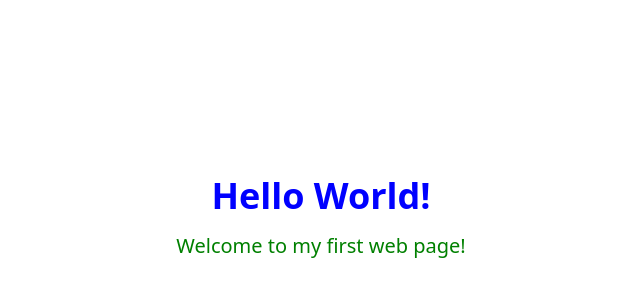
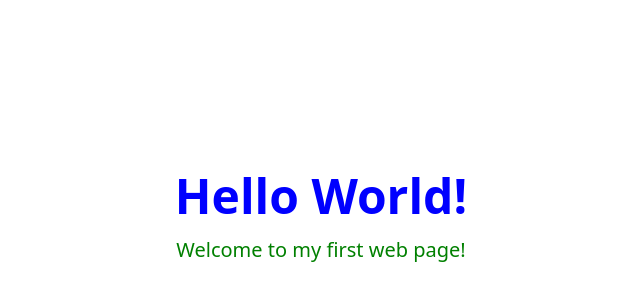
Before and after one commit to MuhammadAman02/hst-ai-1b9e1983-39f9-4d7c-99eb-06a6f6b3d93a, a React (Vite) app: page / in a window 1280 px wide. Shown: the part 182-482 px from the top of the page, without its empty margins (319-959 px from the left). Built offline with nearby package versions, Linux system fonts and the light colour scheme.

Commit message:
update file

```diff
--- a/src/pages/Index.tsx
+++ b/src/pages/Index.tsx
@@ -4,7 +4,7 @@ const Index = () => {
   return (
     <div className="min-h-screen flex items-center justify-center bg-white">
       <div className="text-center">
-        <h1 className="text-4xl font-bold mb-4 text-blue-600">Hello World!</h1>
+        <h1 className="text-5xl font-bold mb-4 text-blue-600">Hello World!</h1>
         <p className="text-xl text-green-700">Welcome to my first web page!</p>
       </div>
     </div>
```
